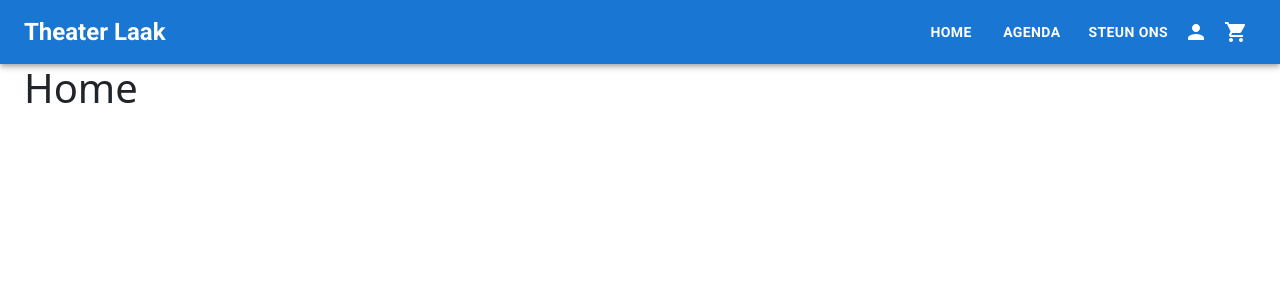
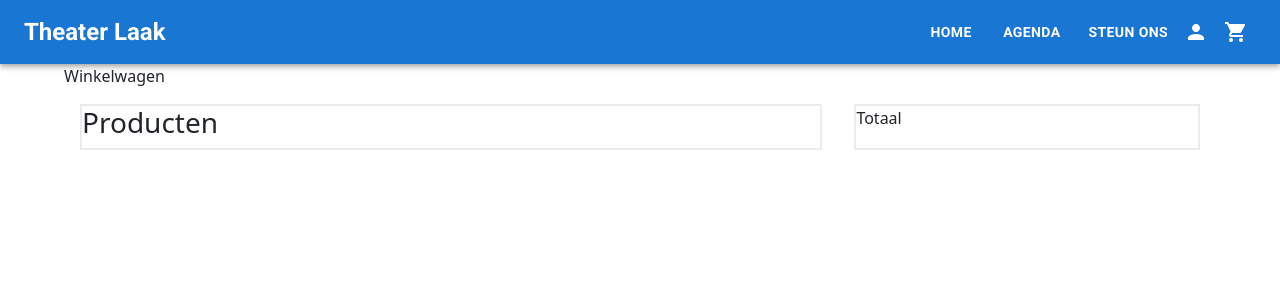
Before and after one commit to WDPR-Groep-4/WDPR, a React (Create React App) app in the folder ClientApp/: page /winkelwagen in a window 1280 px wide. Shown: the top 300 px of the page. Built offline with nearby package versions, Linux system fonts and the light colour scheme.

Commit message:
Werkt niet

```diff
--- a/ClientApp/src/AppRoutes.js
+++ b/ClientApp/src/AppRoutes.js
@@ -2,6 +2,7 @@ import { FetchData } from "./components/FetchData";
 import HomePage from "./components/pages/home/HomePage";
 import Login from "./components/pages/authenticatie/LoginPage";
 import Registreer from "./components/pages/authenticatie/RegistreerPage";
+import Winkelwagen from "./components/pages/winkelwagen/Winkelwagen";
 
 const AppRoutes = [
     {
@@ -21,6 +22,10 @@ const AppRoutes = [
         element: <Registreer />,
     },
     {
+        path: "/winkelwagen",
+        element: <Winkelwagen />,
+    },
+    {
         path: "*",
         element: <HomePage />,
     },
--- /dev/null
+++ b/ClientApp/src/components/pages/winkelwagen/Winkelwagen.js
@@ -0,0 +1,40 @@
+import { Box, Container } from "@mui/system";
+
+export default function Winkelwagen(props) {
+  return (
+    <Container
+      sx={{
+        maxWidth: "xl",
+        display: "flex",
+        flexDirection: "column",
+        justifyContent: "center",
+      }}
+    >
+      <Box>
+        <span sx={{ fontSize: 36, fontFamily: "Outfit", fontStyle: "Medium" }}>
+          Winkelwagen
+        </span>
+      </Box>
+      <Box sx={{ display: "flex" }}>
+        <Box
+          sx={{
+            border: 2,
+            borderColor: "#EBEBEB",
+            m: 2,
+            flexGrow: 1,
+            width: 0.4,
+          }}
+        >
+          <h3>Producten</h3>
+        </Box>
+        <Box sx={{ border: 2, borderColor: "#EBEBEB", m: 2, width: 0.3 }}>
+          <span
+            sx={{ fontSize: 24, fontFamily: "Outfit", fontStyle: "SemiBold" }}
+          >
+            Totaal
+          </span>
+        </Box>
+      </Box>
+    </Container>
+  );
+}
```
Also changed, not shown: ClientApp/dummydata/soldaatvanoranjesquare.png (added).
